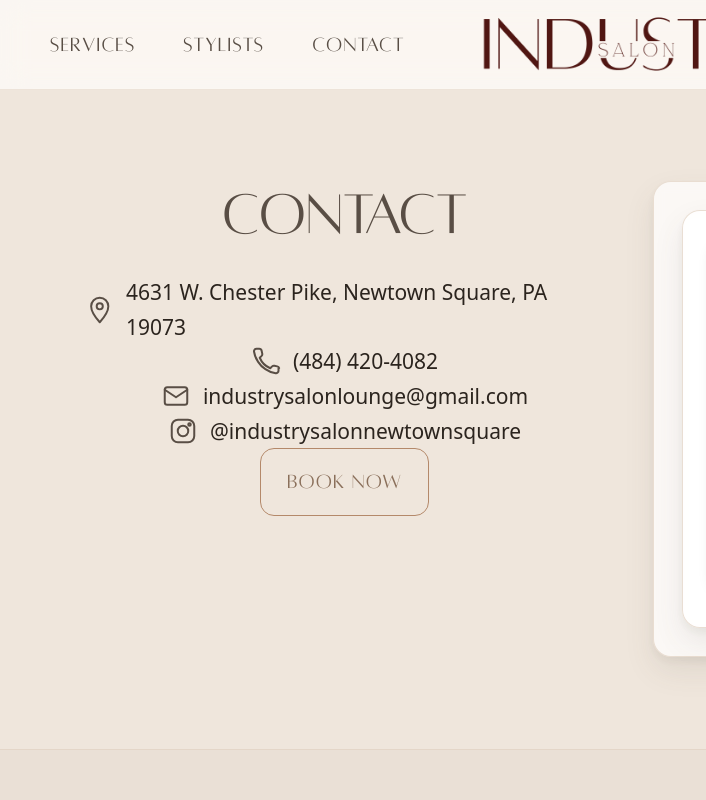
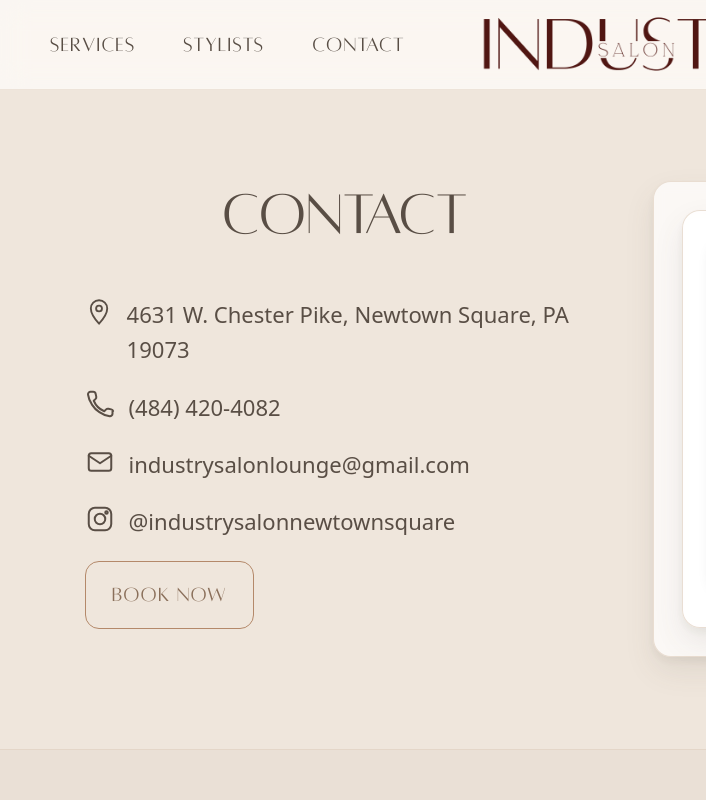
Before and after one commit to maxeld1/industrysalon, a plain HTML site: page pages/contact.html in a window 1280 px wide. Shown: the top 800 px of the page, 0-706 px from the left. Drawn offline with Linux system fonts and the light colour scheme; grey boxes are pictures that could not be loaded.

```diff
--- a/css/style.css
+++ b/css/style.css
@@ -482,22 +482,21 @@
 
 /* -------------------- Contact Page -------------------- */
 .contact-info{
-  width: 100%;
-  max-width: 520px;
-  margin: 0 auto;              /* centers the block itself */
-  display: flex;
-  flex-direction: column;
-  align-items: center;          /* centers children horizontally */
-  text-align: center;
+  display:flex;
+  flex-direction:column;
+  align-items:flex-start;   /* keeps text left-aligned */
+  gap:22px;                 /* vertical spacing between rows */
+  max-width:520px;
+  margin:0 auto;
 }
 
 .contact-item{
-  display: inline-flex;         /* key: shrink-to-content so it can truly center */
-  align-items: center;
-  justify-content: center;
-  gap: 12px;
-  width: auto;                  /* don't stretch full width */
-  max-width: 100%;
+  display:flex;
+  align-items:flex-start;   /* icon alignment with multi-line text */
+  gap:14px;                 /* space between icon + text */
+  line-height:1.6;
+  font-size:1.05rem;
+  color:var(--logo-brown);
 }
 
 .contact-item .contact-text{
```
